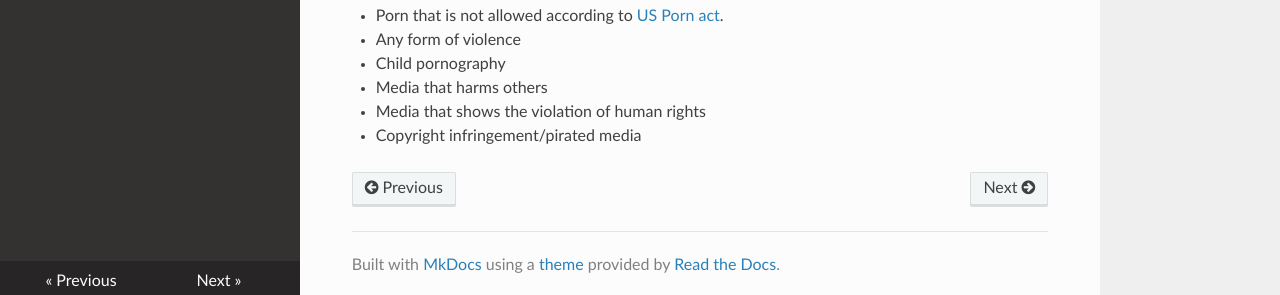
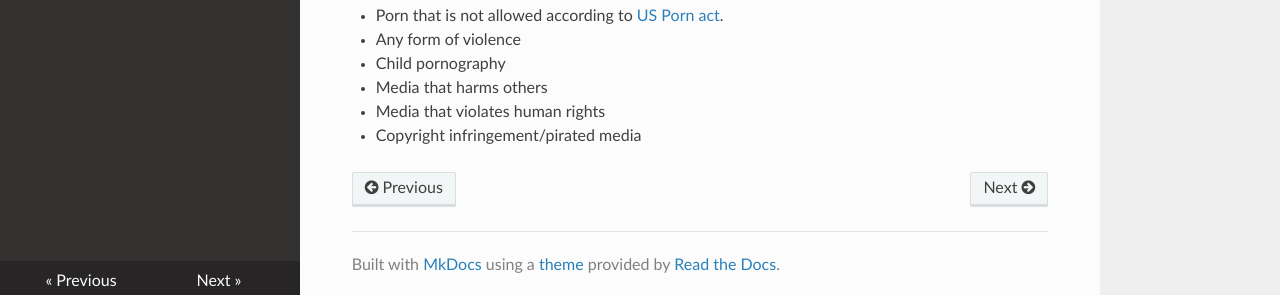
Before and after one commit to TeamNewPipe/documentation, an MkDocs documentation site: the page built from docs/00_Prepare_everything.md, in a window 1280 px wide and 900 px high, scrolled down 1118 px. Shown: the part 599-894 px from the top of the window. Built offline with MkDocs 1.6.1, drawn with Linux system fonts in a browser that asks for light colours; nearby versions of some CDN libraries.

Commit message:
that violates

```diff
--- a/docs/00_Prepare_everything.md
+++ b/docs/00_Prepare_everything.md
@@ -58,5 +58,5 @@ After creating you own service you will need to submit it to our [NewPipeExtract
 - Any form of violence
 - Child pornography
 - Media that harms others
-- Media that shows the violation of human rights
+- Media that violates human rights
 - Copyright infringement/pirated media
```
